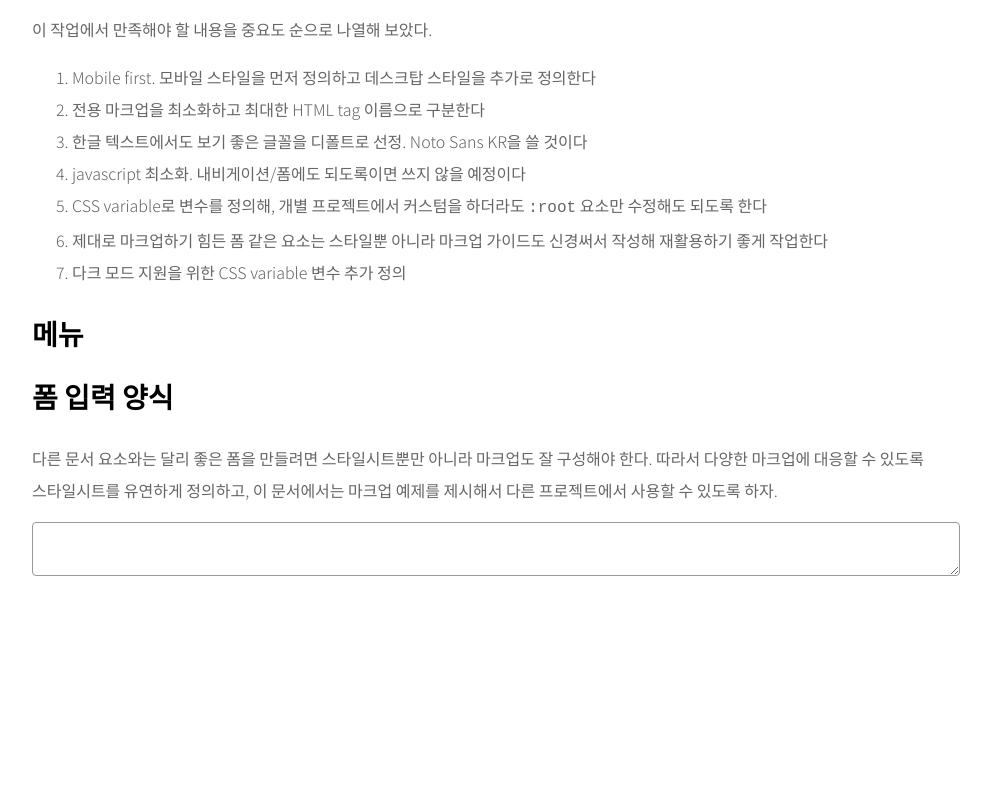
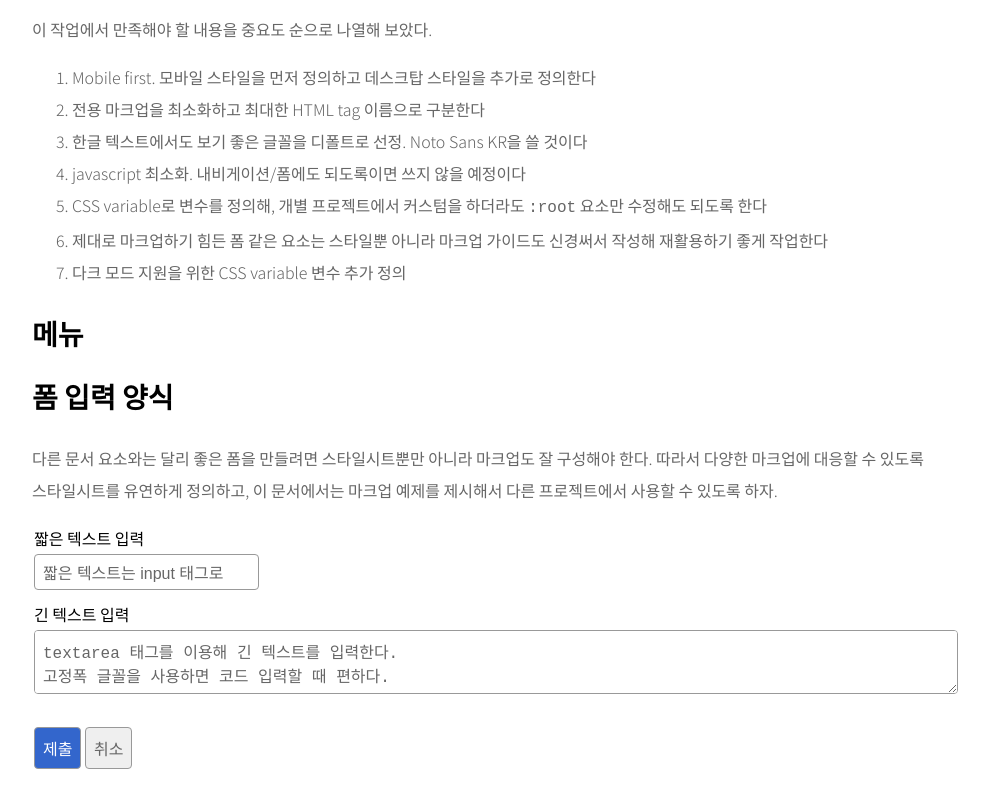
Before and after one commit to e0en/web-template, a plain HTML site: page index.html in a window 1280 px wide. Shown: the part 969-1762 px from the top of the page, without its empty margins (144-1135 px from the left). Before the commit the page ends 1570 px from the top, so only its background shows below. Drawn offline with Linux system fonts and the light colour scheme.

Commit message:
Add more definitions for form inputs

```diff
--- a/index.html
+++ b/index.html
@@ -67,7 +67,17 @@
     마크업에 대응할 수 있도록 스타일시트를 유연하게 정의하고, 이 문서에서는 마크업 예제를 제시해서 다른 프로젝트에서
     사용할 수 있도록 하자.</p>
     <form>
-      <textarea></textarea>
+      <fieldset>
+        <label for="short-text">짧은 텍스트 입력</label>
+        <input type="text" value="짧은 텍스트는 input 태그로" />
+        <label for="txt">긴 텍스트 입력</label>
+        <textarea id="txt">textarea 태그를 이용해 긴 텍스트를 입력한다.
+고정폭 글꼴을 사용하면 코드 입력할 때 편하다.</textarea>
+      </fieldset>
+      <fieldset>
+        <input type="submit" value="제출" />
+        <input type="button" value="취소" />
+      </fieldset>
     </form>
   </main>
 </body>
--- a/stylesheet.css
+++ b/stylesheet.css
@@ -1,6 +1,7 @@
 :root {
-  --border-radius: 4px;
-  --font-size: 16px;
+  --grid-size: 8px;
+  --border-radius: calc(var(--grid-size) / 2);
+  --font-size: calc(var(--grid-size) * 2);
   --main-color: #36c;
   --background-color: white;
   --title-text-color: black;
@@ -62,16 +63,44 @@ a {
   color: var(--main-color);
 }
 
-textarea {
+/* form */
+
+fieldset {
   box-sizing: border-box;
-  width: 100%;
+  border: 0;
+  margin-top: var(--font-size);
+  padding: 0;
+}
+
+label {
+  display: block;
+  color: var(--title-text-color);
+}
+
+input, textarea {
+  box-sizing: border-box;
+  margin: 0;
   border: 1px solid var(--border-color);
   border-radius: var(--border-radius);
-  padding: calc(2 * var(--border-radius));
+  padding: var(--grid-size);
+  margin-bottom: var(--grid-size);
   font-size: var(--font-size);
-  background: var(--background-color);
   color: var(--body-text-color);
 }
+
+input[type=submit] {
+  color: white;
+  background: var(--main-color);
+}
+
+textarea {
+  width: 100%;
+  background: var(--background-color);
+  min-height: calc(4 * var(--font-size));
+}
+
+
+/* for big screens */
 
 
 @media (min-width: 600px) {
```
